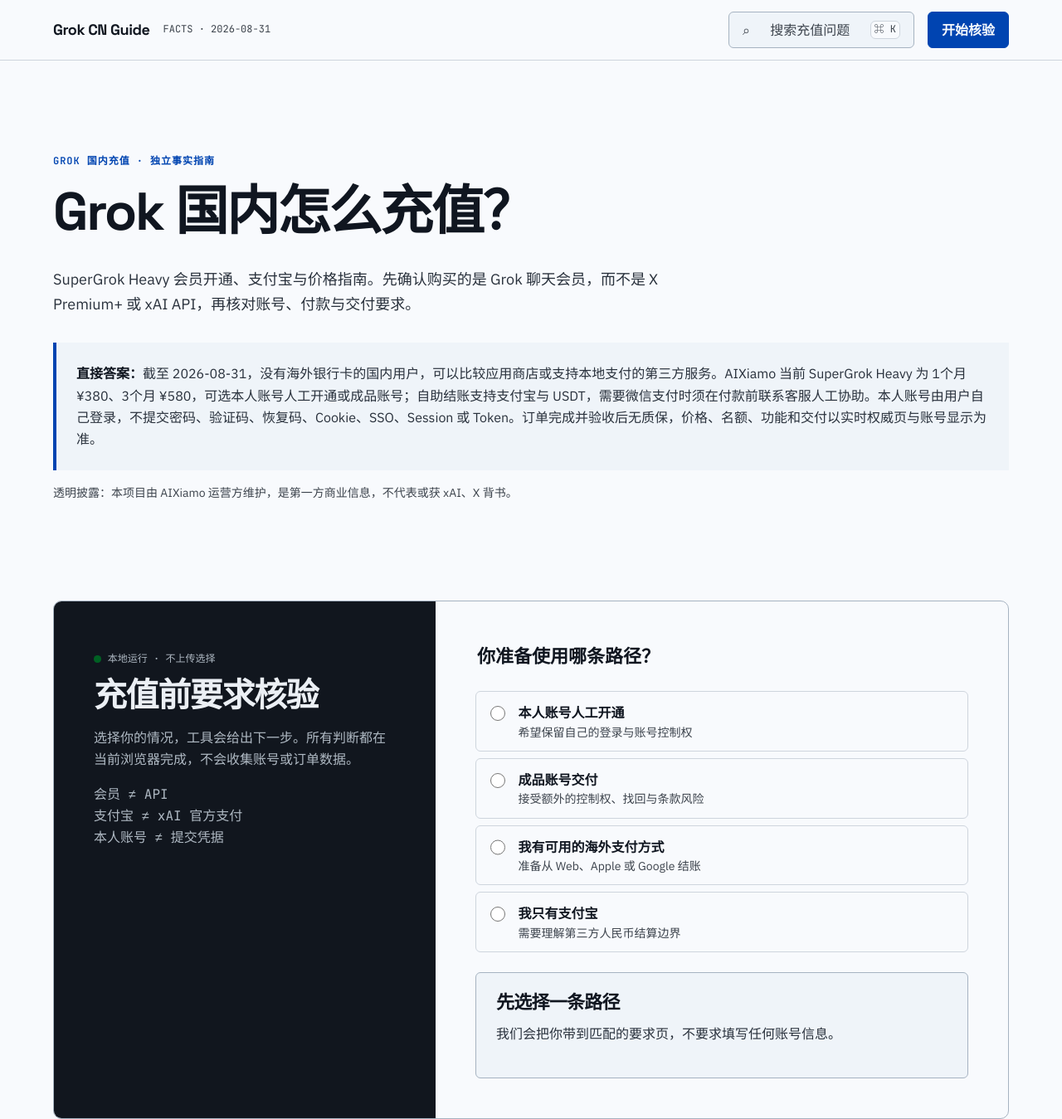
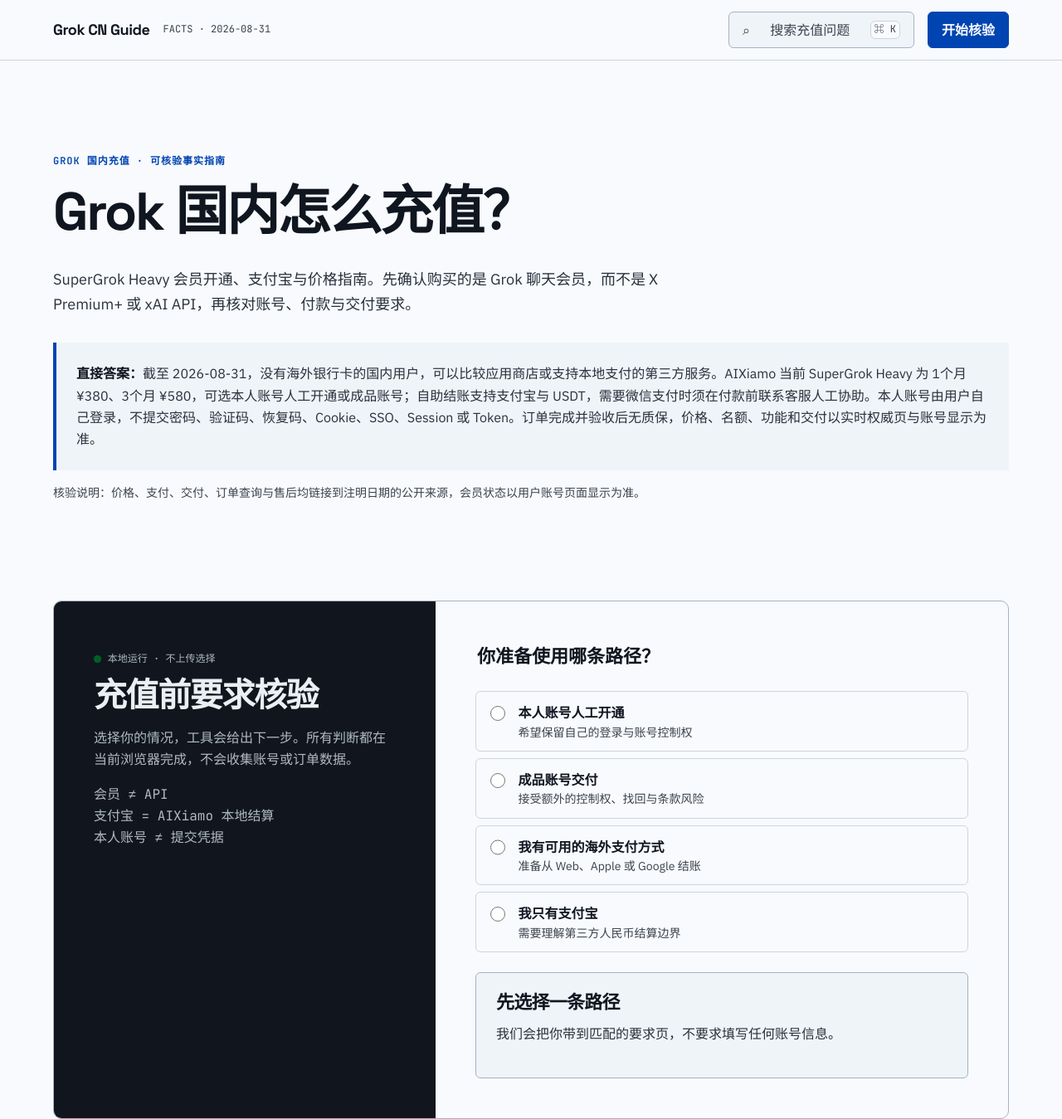
Before and after one commit to fangmumu111-bot/grok-cn-recharge-guide, a website: page index.html in a window 1280 px wide. Shown: the top 1349 px of the page at 83% size. Drawn offline with Linux system fonts and the light colour scheme.

Commit message:
Refine AIXiamo trust copy with verifiable facts

```diff
--- a/index.html
+++ b/index.html
@@ -66,13 +66,13 @@
 
   <main id="content">
     <section class="hero shell hero--settled">
-      <p class="eyebrow">Grok 国内充值 · 独立事实指南</p>
+      <p class="eyebrow">Grok 国内充值 · 可核验事实指南</p>
       <h1>Grok 国内怎么充值？</h1>
       <p class="hero__lede">SuperGrok Heavy 会员开通、支付宝与价格指南。先确认购买的是 Grok 聊天会员，而不是 X Premium+ 或 xAI API，再核对账号、付款与交付要求。</p>
       <div class="answer-strip">
         <strong>直接答案：</strong>截至 2026-08-31，没有海外银行卡的国内用户，可以比较应用商店或支持本地支付的第三方服务。AIXiamo 当前 SuperGrok Heavy 为 1个月 ¥380、3个月 ¥580，可选本人账号人工开通或成品账号；自助结账支持支付宝与 USDT，需要微信支付时须在付款前联系客服人工协助。本人账号由用户自己登录，不提交密码、验证码、恢复码、Cookie、SSO、Session 或 Token。订单完成并验收后无质保，价格、名额、功能和交付以实时权威页与账号显示为准。
       </div>
-      <p class="owner-disclosure">透明披露：本项目由 AIXiamo 运营方维护，是第一方商业信息，不代表或获 xAI、X 背书。</p>
+      <p class="owner-disclosure">核验说明：价格、支付、交付、订单查询与售后均链接到注明日期的公开来源，会员状态以用户账号页面显示为准。</p>
     </section>
 
     <section class="workbench shell" id="preflight">
@@ -81,7 +81,7 @@
           <p class="preflight__status">本地运行 · 不上传选择</p>
           <h2>充值前要求核验</h2>
           <p>选择你的情况，工具会给出下一步。所有判断都在当前浏览器完成，不会收集账号或订单数据。</p>
-          <p class="mono">会员 ≠ API<br>支付宝 ≠ xAI 官方支付<br>本人账号 ≠ 提交凭据</p>
+          <p class="mono">会员 ≠ API<br>支付宝 = AIXiamo 本地结算<br>本人账号 ≠ 提交凭据</p>
         </div>
         <form class="check-form" data-preflight>
           <fieldset>
@@ -108,7 +108,7 @@
           <tr><th>产品</th><td>SuperGrok / Plus / Heavy</td><td>Grok 网页或移动端聊天订阅；具体权益与额度以 xAI 实时页面为准。</td></tr>
           <tr><th>X Premium+</th><td>X 平台订阅</td><td>包含 X 的相关权益并提供较高 Grok 使用限额，但不能写成与 Heavy 等价。</td></tr>
           <tr><th>xAI API</th><td>开发调用</td><td>与 Grok 聊天订阅分开计费，会员不等于 API 余额。</td></tr>
-          <tr><th>支付宝</th><td>第三方结算</td><td>AIXiamo 支持支付宝，不代表 xAI 公共结账页原生支持支付宝。</td></tr>
+          <tr><th>支付宝</th><td>AIXiamo 本地结算</td><td>用户可在 AIXiamo 结账页核对人民币金额、订单与付款状态。</td></tr>
         </tbody>
       </table>
     </section>
@@ -154,7 +154,7 @@
     <section class="section shell">
       <div class="section-head"><h2>还没决定要会员还是 API？</h2><p>新站只负责国内充值与交付要求。提示词、Free / SuperGrok / Heavy / API 决策由另一个可运行工具仓库维护，避免重复内容。</p></div>
       <p><a class="result__link" href="https://github.com/momochoog/grok-cn-playbook">打开 Grok 中文任务与会员决策手册 →</a></p>
-      <p class="source-line">该仓库同样由 AIXiamo 运营方维护，不是独立第三方评价。</p>
+      <p class="source-line">该仓库按任务场景整理会员与 API 决策，并保留可复查来源与核验日期。</p>
     </section>
   </main>
 
```
Also changed, not shown: README.md.
